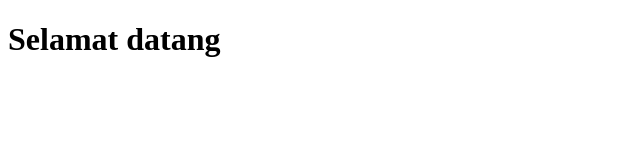
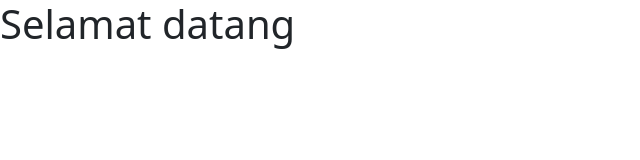
Before and after one commit to rizwangustama/Healthy-Paws, a plain HTML site: page index.html in a window 1280 px wide. Shown: the whole page, without its empty margins (0-640 px from the left). Drawn offline with Linux system fonts and the light colour scheme.

Commit message:
Penambahan Link

```diff
--- a/index.html
+++ b/index.html
@@ -4,6 +4,8 @@
     <meta charset="UTF-8">
     <meta http-equiv="X-UA-Compatible" content="IE=edge">
     <meta name="viewport" content="width=device-width, initial-scale=1.0">
+    <link rel="stylesheet" href="./src/css/bootstrap.min.css">
+    <link rel="stylesheet" href="./src/css/style.css">
     <title>Healthy Paws</title>
 </head>
 <body>
```
